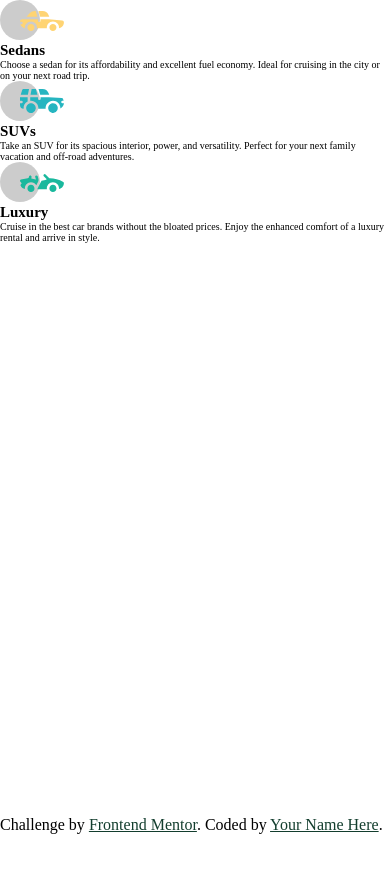
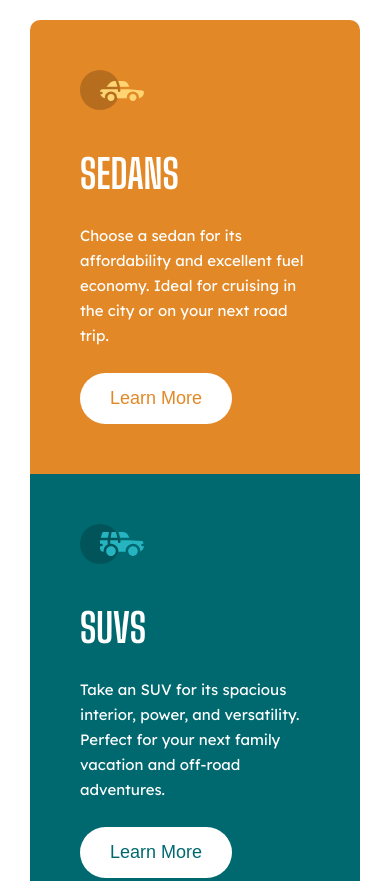
Before and after one commit to M-its/3-column-preview-card-component, a plain HTML site: page index.html in a window 390 px wide. Shown: the top 881 px of the page. Before the commit the page ends 844 px from the top, so only its background shows below. Drawn offline with Linux system fonts and the light colour scheme.

Commit message:
Fix atribution links and finish mobile layout

```diff
--- a/index.html
+++ b/index.html
@@ -11,54 +11,78 @@
             sizes="32x32"
             href="./images/favicon-32x32.png"
         />
+        <link rel="preconnect" href="https://fonts.googleapis.com" />
+        <link rel="preconnect" href="https://fonts.gstatic.com" crossorigin />
+        <link
+            href="https://fonts.googleapis.com/css2?family=Big+Shoulders+Display:wght@700&family=Lexend+Deca&display=swap"
+            rel="stylesheet"
+        />
         <link rel="stylesheet" href="./style.css" />
 
         <title>Frontend Mentor | 3-column preview card component</title>
     </head>
     <body>
+        <main>
             <div class="cards">
-            <div class="card">
-              <img src="images/icon-sedans.svg" alt="Sedan icon width a dark circle on the background">
-                <div class="container">
-                    <h2>Sedans</h2>
+                <div class="card sedans">
+                    <img
+                        src="images/icon-sedans.svg"
+                        alt="Sedan icon width a dark circle on the background"
+                    />
+                    <div class="text-container">
+                        <h2>SEDANS</h2>
                         <p>
-                        Choose a sedan for its affordability and excellent fuel
-                        economy. Ideal for cruising in the city or on your next
-                        road trip.
+                            Choose a sedan for its affordability and excellent
+                            fuel economy. Ideal for cruising in the city or on
+                            your next road trip.
                         </p>
+                        <button>Learn More</button>
                     </div>
                 </div>
-            <div class="card">
-              <img src="images/icon-suvs.svg" alt="SUV icon width a dark circle on the background">
-                <div class="container">
-                    <h2>SUVs</h2>
+                <div class="card suvs">
+                    <img
+                        src="images/icon-suvs.svg"
+                        alt="SUV icon width a dark circle on the background"
+                    />
+                    <div class="text-container">
+                        <h2>SUVS</h2>
                         <p>
                             Take an SUV for its spacious interior, power, and
-                        versatility. Perfect for your next family vacation and
-                        off-road adventures.
+                            versatility. Perfect for your next family vacation
+                            and off-road adventures.
                         </p>
+                        <button>Learn More</button>
                     </div>
                 </div>
-            <div class="card">
-              <img src="images/icon-luxury.svg" alt="Sedan icon width a dark circle on the background">
-                <div class="container">
+                <div class="card luxury">
+                    <img
+                        src="images/icon-luxury.svg"
+                        alt="Sedan icon width a dark circle on the background"
+                    />
+                    <div class="text-container">
                         <h2>Luxury</h2>
                         <p>
                             Cruise in the best car brands without the bloated
-                        prices. Enjoy the enhanced comfort of a luxury rental
-                        and arrive in style.
+                            prices. Enjoy the enhanced comfort of a luxury
+                            rental and arrive in style.
                         </p>
+                        <button>Learn More</button>
                     </div>
                 </div>
             </div>
-
+        </main>
+        <footer>
             <div class="attribution">
                 Challenge by
                 <a
                     href="https://www.frontendmentor.io?ref=challenge"
                     target="_blank"
                     >Frontend Mentor</a
-            >. Coded by <a href="#">Your Name Here</a>.
+                >. Coded by
+                <a href="https://github.com/M-its" target="_blank"
+                    >Mitsrael Souza</a
+                >.
             </div>
+        </footer>
     </body>
 </html>
--- a/style.css
+++ b/style.css
@@ -8,33 +8,122 @@
 
 :root {
     /* Primary */
-    --Dark-cyan: hsl(158, 36%, 37%);
-    --Cream: hsl(30, 38%, 92%);
+    --bright-orange: hsl(31, 77%, 52%);
+    --dark-cyan: hsl(184, 100%, 22%);
+    --very-dark-cyan: hsl(179, 100%, 13%);
 
     /* Neutral */
-    --Very-dark-blue: hsl(212, 21%, 14%);
-    --Dark-grayish-blue: hsl(228, 12%, 48%);
-    --White: hsl(0, 0%, 100%);
+    --transparent-white: hsla(0, 0%, 100%, 0.75);
+    --very-light-gray: hsl(0, 0%, 95%);
 
     /* Hover */
-    --Very-Dark-cyan: hsl(157, 53%, 16%);
 
     /* Fonts */
+    /* font-family: "Big Shoulders Display", cursive; */
+    font-family: "Lexend Deca", sans-serif;
     font-size: 62.5%;
     -webkit-font-smoothing: antialiased;
+}
+
+body {
+    font-weight: 400;
+    font-size: 1.5rem;
+}
+
+.cards {
+    display: flex;
+    flex-direction: column;
+    justify-items: center;
+    align-items: center;
+    padding: 20px;
+}
+
+.card:nth-child(1) {
+    background-color: var(--bright-orange);
+    border-radius: 10px 10px 0 0;
+}
+
+.card:nth-child(2) {
+    background-color: var(--dark-cyan);
+}
+
+.card:nth-child(3) {
+    background-color: var(--very-dark-cyan);
+    border-radius: 0 0 10px 10px;
+}
+
+.cards .card {
+    padding: 50px;
+    width: 330px;
+    display: flex;
+    flex-direction: column;
+    align-items: flex-start;
+    gap: 4rem;
+    color: white;
+}
+
+.cards .card .text-container {
+    display: flex;
+    flex-direction: column;
+    align-items: flex-start;
+    gap: 2.5rem;
+}
+
+.card h2 {
+    font-family: "Big Shoulders Display", cursive;
+    font-size: 4rem;
+}
+
+p {
+    line-height: 2.5rem;
+}
+
+button {
+    background-color: white;
+    border: none;
+    cursor: pointer;
+    padding: 15px 30px;
+    border-radius: 30px;
+    font-size: 1.8rem;
+    transition:box-shadow, color, background 0.3s;
+}
+
+.card:nth-child(1) button {
+    color: var(--bright-orange);
+}
+
+.card:nth-child(2) button {
+    color: var(--dark-cyan);
+}
+
+.card:nth-child(3) button {
+    color: var(--very-dark-cyan);
+}
+
+.card button:hover {
+    color: white;
+    background-color: transparent;
+    box-shadow: inset 0 0 0 2px white;
+    transition:box-shadow, color, background 0.3s;
+}
+
+footer {
+    display: flex;
+    justify-content: center;
+    align-items: center;
+    margin-top: auto;
+    margin-bottom: 10px;
 }
 
 .attribution {
     font-size: 1.6rem;
     text-align: center;
-    position: fixed;
-    bottom: 10px;
 }
 
 .attribution a {
-    color: var(--Very-Dark-cyan);
+    color: var(--very-dark-cyan);
 }
 
 .attribution a:hover {
-    color: var(--Dark-cyan);
+    color: var(--dark-cyan);
 }
```
Lines whose indentation alone changed are shown as unchanged.
